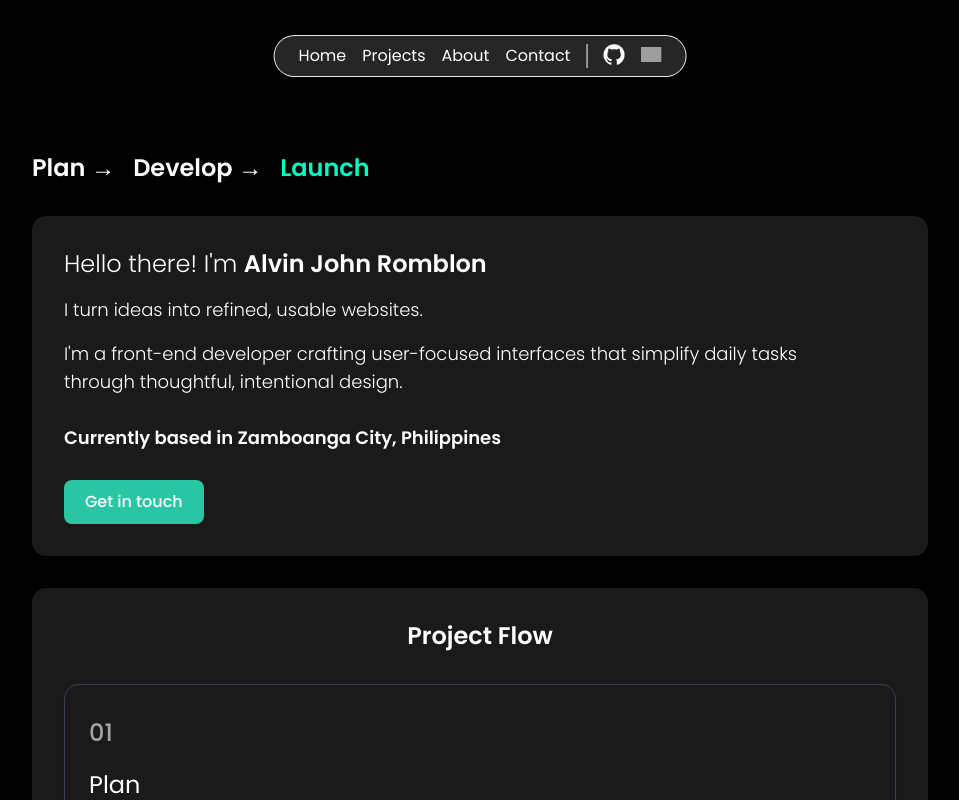
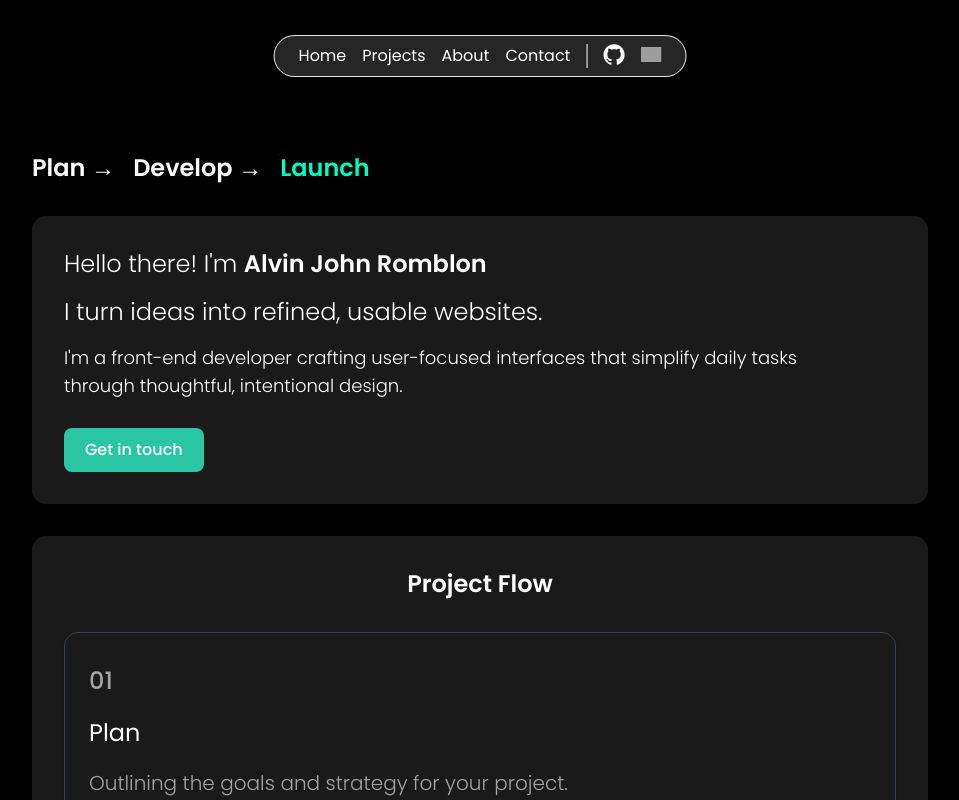
Before and after one commit to Yongbi21/yongbi-portfolio, a Next.js app: page / in a window 1280 px wide. Shown: the top 800 px of the page, without its empty margins (160-1119 px from the left). Built offline with nearby package versions, Linux system fonts and the light colour scheme; grey boxes are pictures that could not be loaded.

Commit message:
fix:extraText-bug

```diff
--- a/src/components/ui/dynamic-card.tsx
+++ b/src/components/ui/dynamic-card.tsx
@@ -58,15 +58,15 @@ const DynamicCard: React.FC<DynamicCardProps> = ({
 
 
                 {description && (
-                    <p className={`text-lg text-white font-light ${descriptionClassName}`}>
+                    <p className={`text-2xl text-white font-light ${descriptionClassName}`}>
                         {description}
                     </p>
                 )}
 
                 {extraText && (
                     <p className={`text-lg text-white font-light max-w-3xl ${extraTextClassName}`}>
-
-                        <>
+                        {extraText.includes("Alvin John Romblon") ? (
+                            <>
                             {extraText.split("Currently based in Zamboanga City, Philippines")[0]}
                             <br />
                             <br />
@@ -74,6 +74,9 @@ const DynamicCard: React.FC<DynamicCardProps> = ({
                             <br />
                             {extraText.split("Currently based in Zamboanga City, Philippines")[1]}
                         </>
+                        ) : (
+                            extraText
+                        )}
                     </p>
                 )}
 
```
